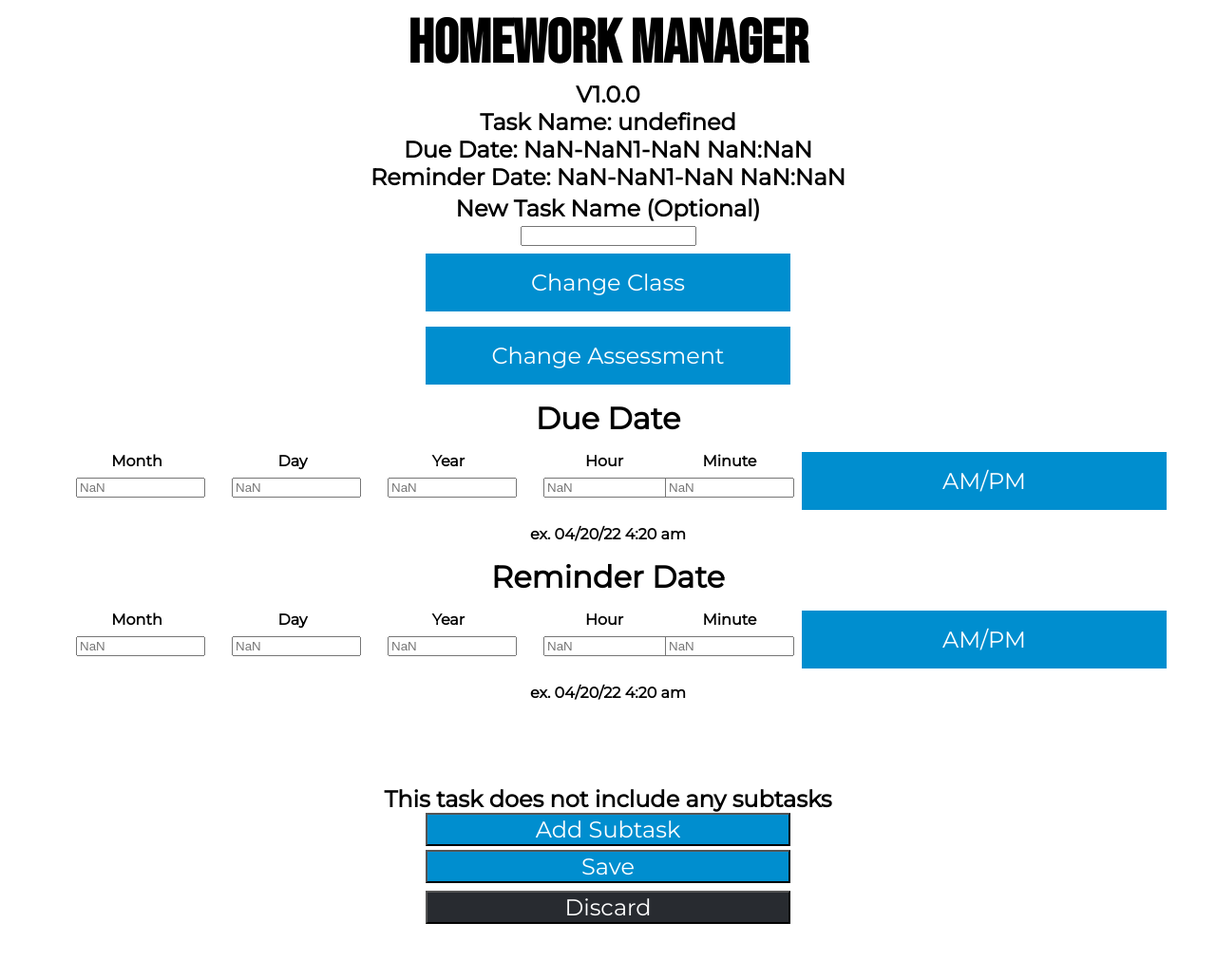
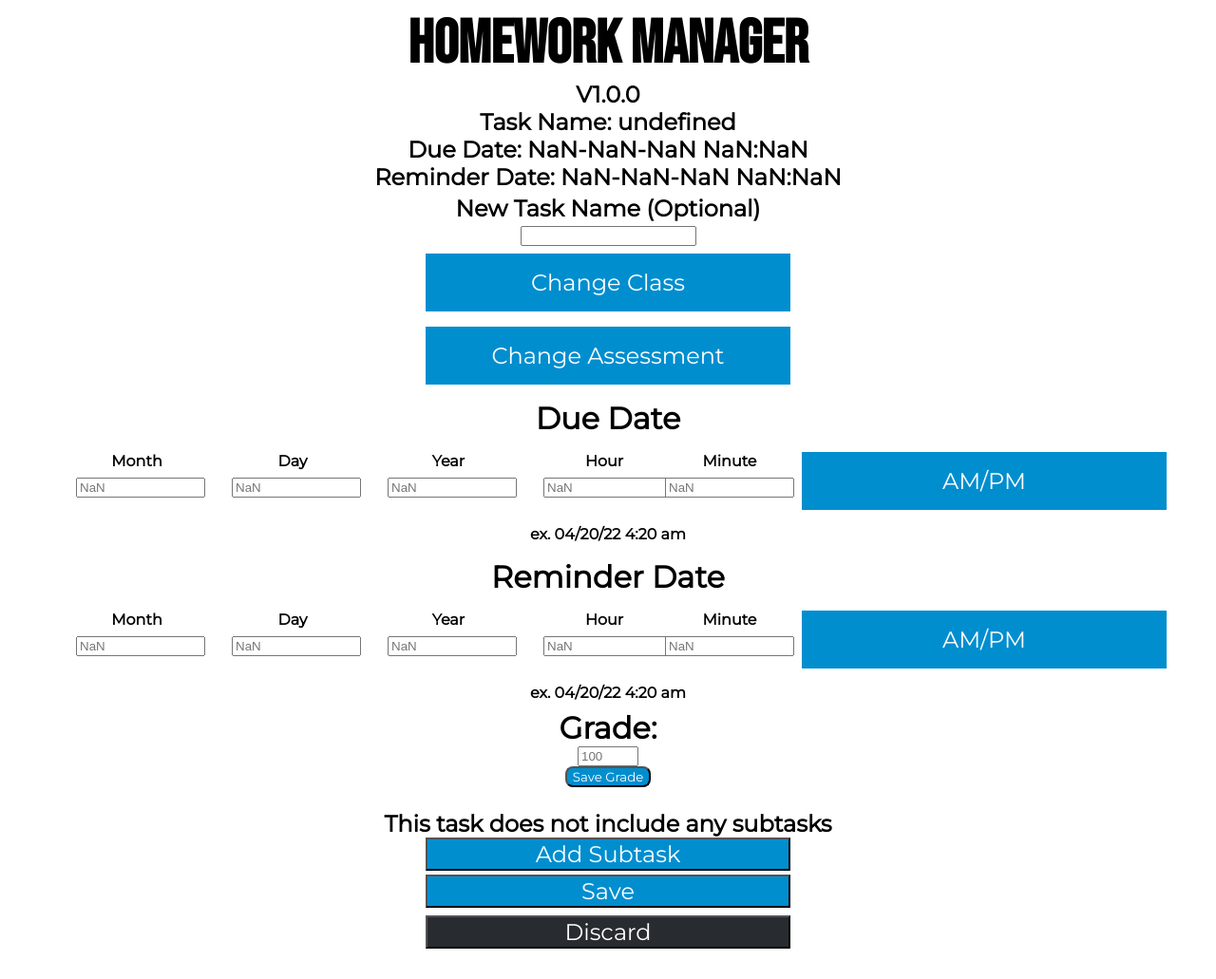
Before and after one commit to bob-pham/homework_manager, a browser extension: page root/pages/task.html in a window 1280 px wide. Shown: the whole page at 95% size. Before the commit the page ends 1005 px from the top, so only its background shows below. Drawn offline with Linux system fonts and the light colour scheme.

Commit message:
Version 1 Complete

```diff
--- a/root/css/task.css
+++ b/root/css/task.css
@@ -14,7 +14,7 @@
     font-size: 1.5rem;
     margin: 0;
     text-align: center;
-    margin-top: 10vh;
+    margin-top: 1vh;
 }
 
 .tasks-table {
@@ -74,3 +74,22 @@
     width: 10vw;
     margin: 2vh;
 }
+
+.grade-input {
+    display: grid;
+    place-items: center;
+}
+
+.grade-input h6 {
+    font-family: 'Montserrat', sans-serif;
+    font-size: 2rem;
+    margin: 0;
+}
+
+.grade-input button {
+    font-family: 'Montserrat', sans-serif;
+    background-color: #008ecf;
+    color: white;
+    border-radius: 1vh;
+    margin-bottom: 2vh;
+}
--- a/root/js/class.js
+++ b/root/js/class.js
@@ -305,8 +305,6 @@ function addClasses() {
 
     let dropdown = document.getElementById('class-dropdown');
 
-    console.log(classes);
-
     for (let c in classes) {
         let button = document.createElement("button");
         button.type = "button";
@@ -341,11 +339,9 @@ function loadClassDetails() {
     for (let i = 0; i < queue.length; i++) {
         let item = Object.assign(new Task(), queue[i]);
 
-        if (item.getAssessment().getClass() === selectedClass.getName()) {
+        if (item._assessment._class === selectedClass.getName()) {
             let newRow = taskTable.rows[1].cloneNode(true);
             item.setDueDate(new Date(item.getDueDate()));
-
-            console.log(item);
 
             newRow.cells[0].innerHTML = item.getName();
             newRow.cells[1].innerHTML = item.getFormattedDueDate();
--- a/root/js/index.js
+++ b/root/js/index.js
@@ -246,11 +246,11 @@ class Task {
     }
 
     getFormattedDueDate() {
-        return this._dueDate.getFullYear() + "-" + this._dueDate.getMonth() + 1 + "-" + this._dueDate.getDate() + " " + this._dueDate.getHours() + ":" + this._dueDate.getMinutes();
+        return this._dueDate.getFullYear() + "-" + this._dueDate.getMonth() + "-" + this._dueDate.getDate() + "     " + this._dueDate.getHours() + ":" + this._dueDate.getMinutes();
     }
 
     getFormattedReminderDate() {
-        return this._reminderDate.getFullYear() + "-" + this._reminderDate.getMonth() + "-" + this._reminderDate.getDate() + " " + this._reminderDate.getHours() + ":" + this._reminderDate.getMinutes();
+        return this._reminderDate.getFullYear() + "-" + this._reminderDate.getMonth() + "-" + this._reminderDate.getDate() + "      " + this._reminderDate.getHours() + ":" + this._reminderDate.getMinutes();
     }
 
     /**
@@ -580,8 +580,6 @@ function tempInitialize() {
         div.appendChild(markAsComplete);
         div.appendChild(edit);
 
-        console.log(tempTask);
-
         newRow.cells[0].innerHTML = tempTask._assessment._class;
         newRow.cells[1].innerHTML = tempTask.getName();
         newRow.cells[2].innerHTML = tempTask.getFormattedDueDate();
--- a/root/js/task.js
+++ b/root/js/task.js
@@ -246,11 +246,11 @@ class Task {
     }
 
     getFormattedDueDate() {
-        return this._dueDate.getFullYear() + "-" + this._dueDate.getMonth() + 1 + "-" + this._dueDate.getDate() + " " + this._dueDate.getHours() + ":" + this._dueDate.getMinutes();
+        return this._dueDate.getFullYear() + "-" + this._dueDate.getMonth() + "-" + this._dueDate.getDate() + " " + this._dueDate.getHours() + ":" + this._dueDate.getMinutes();
     }
 
     getFormattedReminderDate() {
-        return this._reminderDate.getFullYear() + "-" + this._reminderDate.getMonth() + 1 + "-" + this._reminderDate.getDate() + " " + this._reminderDate.getHours() + ":" + this._reminderDate.getMinutes();
+        return this._reminderDate.getFullYear() + "-" + this._reminderDate.getMonth() + "-" + this._reminderDate.getDate() + " " + this._reminderDate.getHours() + ":" + this._reminderDate.getMinutes();
     }
 
     /**
@@ -324,7 +324,6 @@ function initializeSubtasks() {
     let table = document.getElementById('subtasks');
 
     for (let subtask in task.getSubtasks()) {
-        console.log(subtask);
         subtask = Object.assign(new Task(), subtask);
 
         let newRow = table.rows[1].cloneNode(true);
@@ -347,7 +346,6 @@ function initializeSubtasks() {
 
 
         newRow.cells[0].innerHTML = subtask.getName();
-        console.log(subtask);
         newRow.cells[1].appendChild(div);
         table.appendChild(newRow);
 
--- a/root/pages/task.html
+++ b/root/pages/task.html
@@ -127,6 +127,11 @@
         </div>
 
       </div>
+      <div class="grade-input">
+        <h6>Grade:</h6>
+        <input type="number" min="0" max="100" step="1" placeholder="100">
+        <button>Save Grade</button>
+      </div>
     <h6 id="no-subtasks">This task does not include any subtasks</h6>
     <div class="subtask-button">
         <button id="add-subtask">Add Subtask</button>
```
Also changed, not shown: root/pages/class.html (+3 -0 lines), root/css/view_class.css (line endings or trailing spaces).
